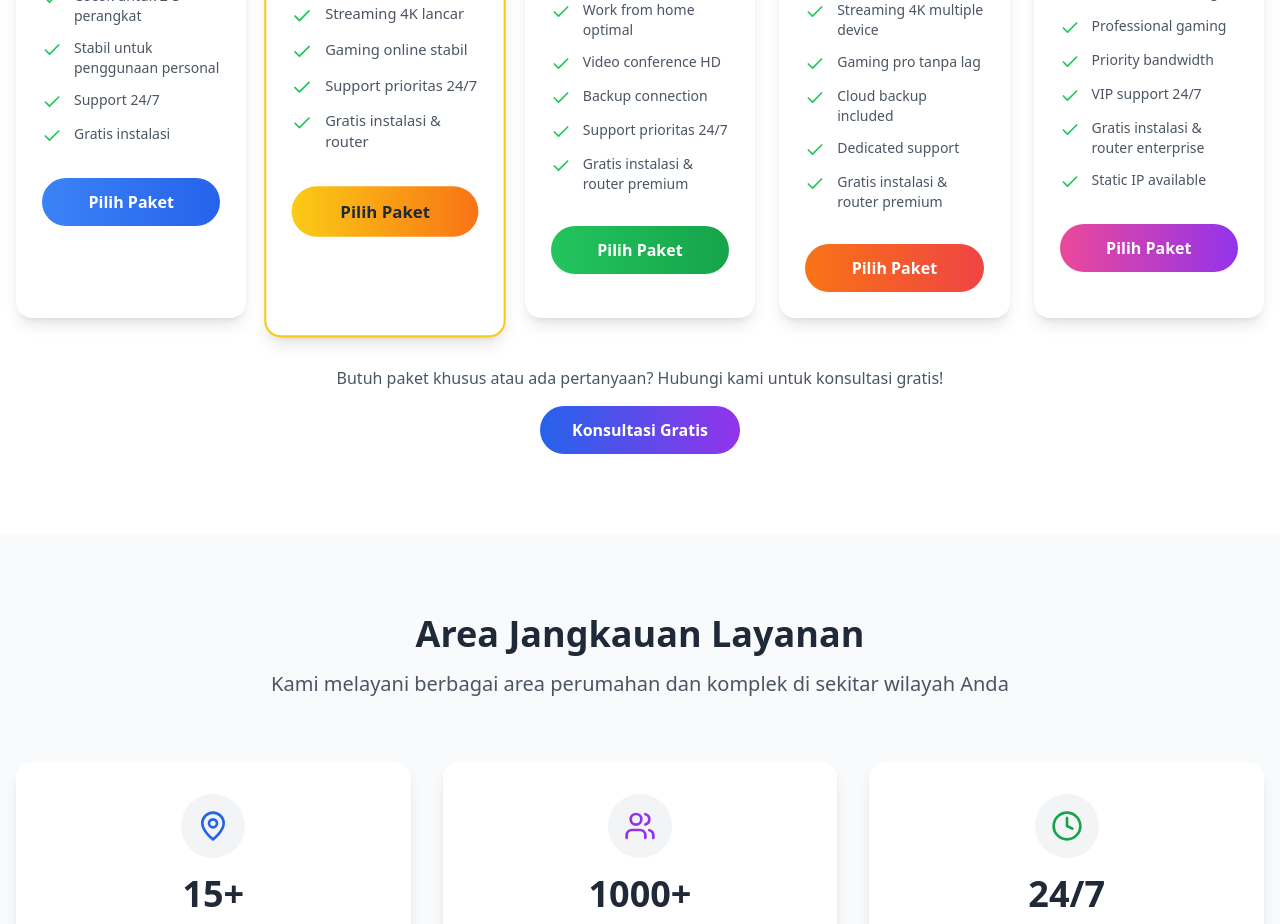
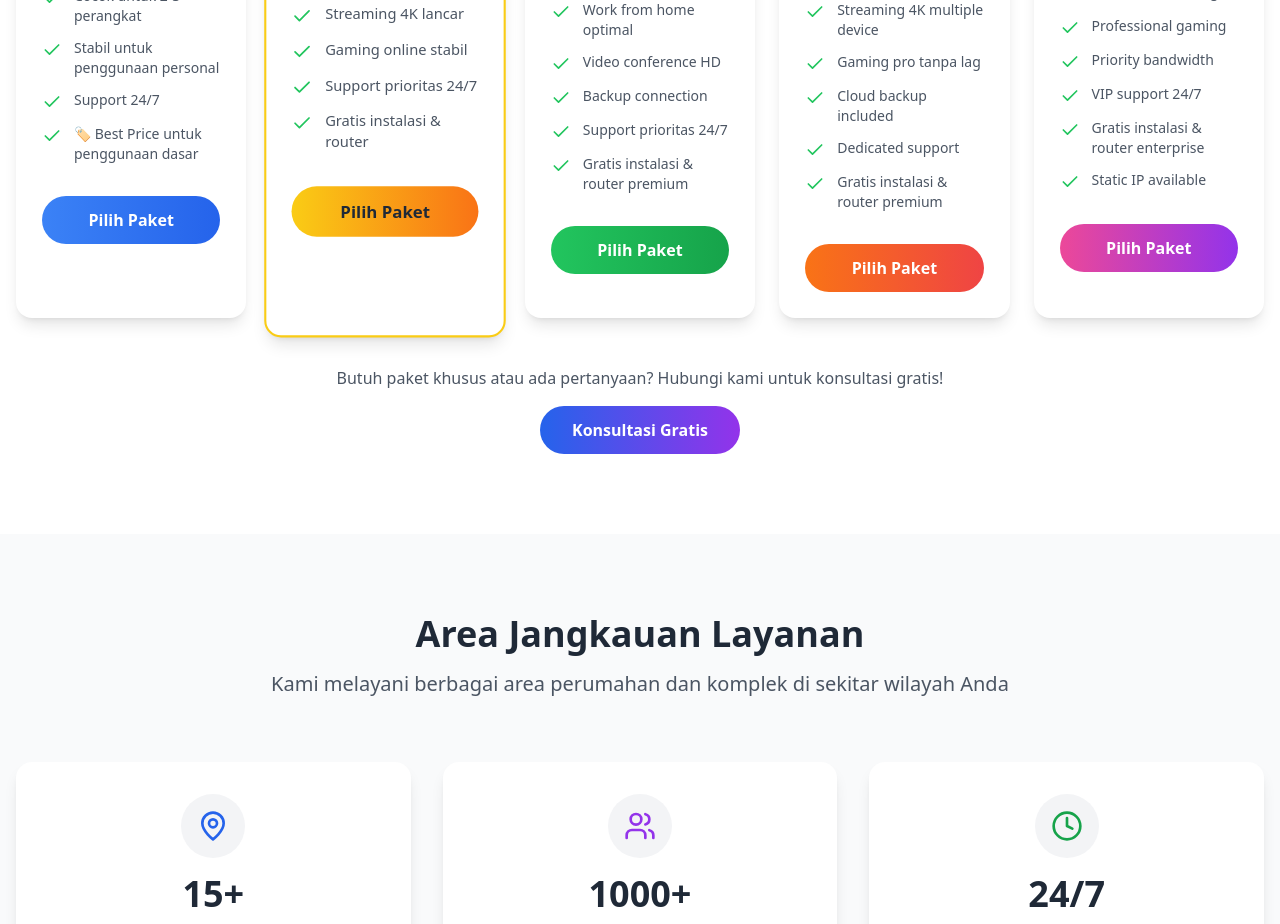
Before and after one commit to IR-design/web123, a React (Vite) app: page / in a window 1280 px wide. Shown: the part 2660-3584 px from the top of the page. Built offline with nearby package versions, Linux system fonts and the light colour scheme.

Commit message:
Updated Packages.tsx

```diff
--- a/src/components/Packages.tsx
+++ b/src/components/Packages.tsx
@@ -15,7 +15,7 @@ const Packages = () => {
         'Cocok untuk 2-3 perangkat',
         'Stabil untuk penggunaan personal',
         'Support 24/7',
-        'Gratis instalasi'
+        '🏷️ Best Price untuk penggunaan dasar'
       ],
       icon: Zap,
       popular: false,
```
